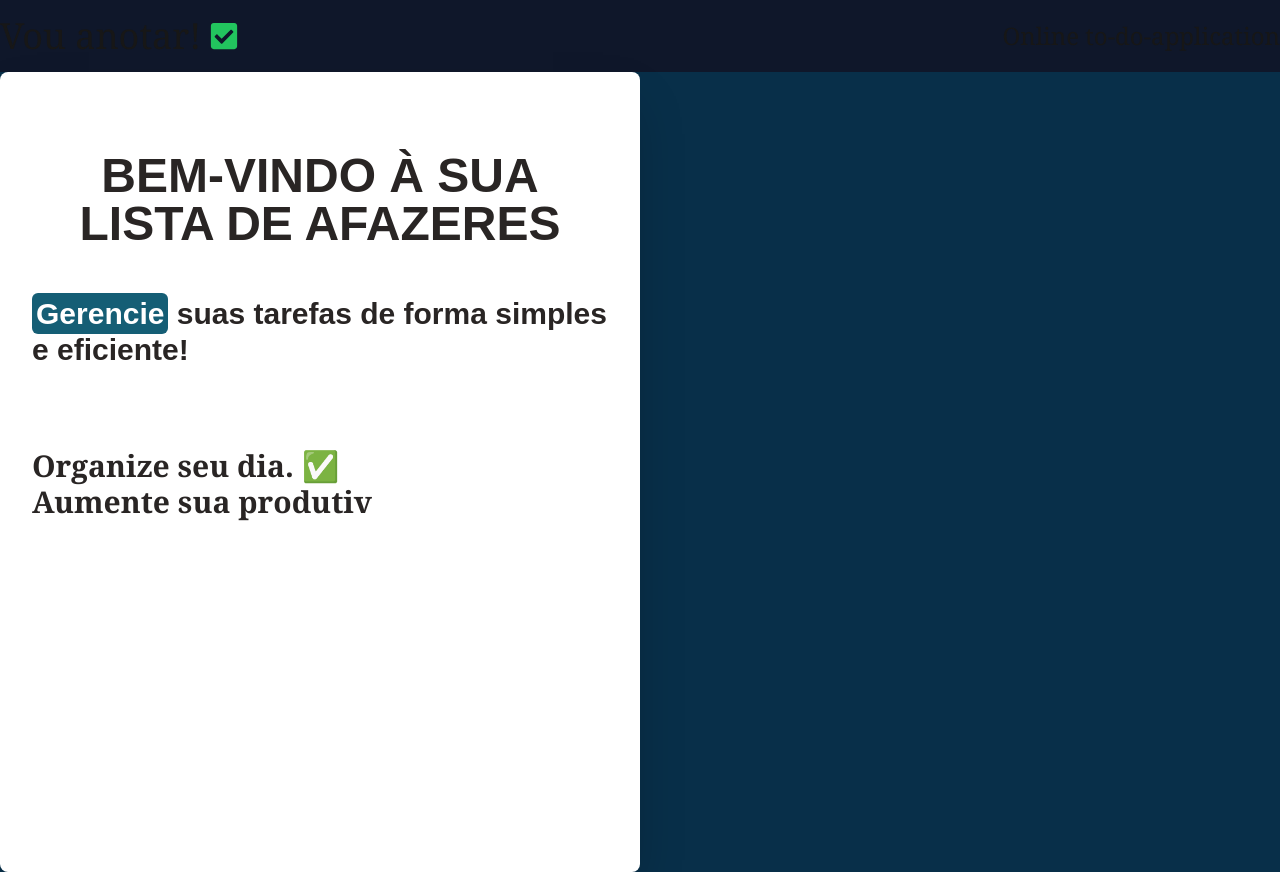
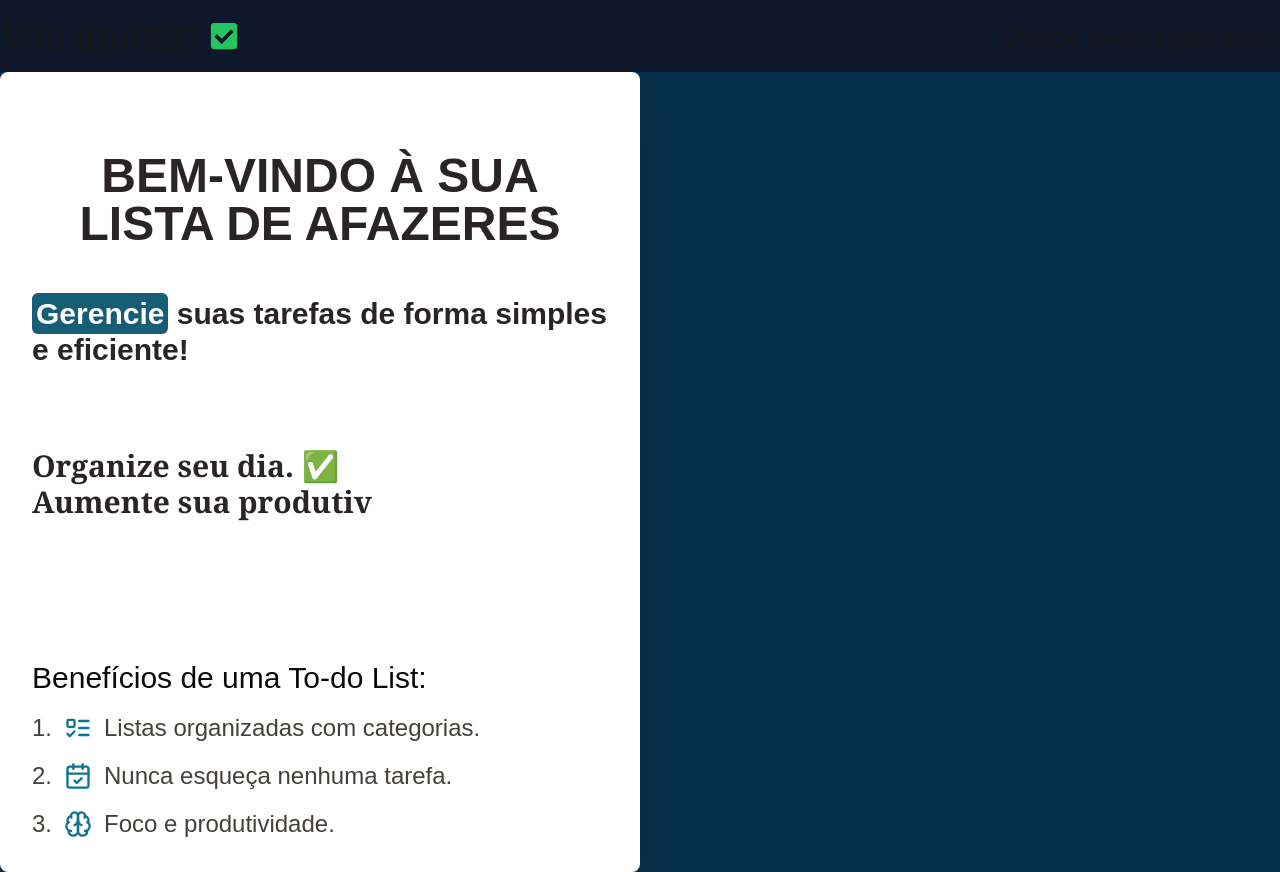
Before and after one commit to jfelipeschwaab/To-Do-Web-App-Frontend, a Next.js app: page / in a window 1280 px wide. Built offline with nearby package versions, Linux system fonts and the light colour scheme.

Commit message:
update(Homepage): Left-side of the home page almost finished, added a list of benefits of a to-do list

```diff
--- a/package.json
+++ b/package.json
@@ -10,6 +10,7 @@
   },
   "dependencies": {
     "@fontsource/montserrat": "^5.1.1",
+    "lucide-react": "^0.475.0",
     "next": "15.1.6",
     "react": "^19.0.0",
     "react-dom": "^19.0.0",
--- a/src/app/page.tsx
+++ b/src/app/page.tsx
@@ -1,5 +1,5 @@
+import { ListTodo, CalendarCheck, Brain } from "lucide-react";
 import Typewriter from "../app/components/Typewriter";
-
 
 export default function HomePage() {
   return (
@@ -10,22 +10,39 @@ export default function HomePage() {
             <h1 className="text-5xl text-stone-800 my-12 font-sans font-extrabold text-center">
               BEM-VINDO À SUA LISTA DE AFAZERES
             </h1>
-            <h3 className="text-3xl text-stone-800 mb-12 font-sans font-semibold"><span className="text-white text-3xl font-sans font-semibold bg-cyan-800 p-1 rounded-md">Gerencie</span> suas tarefas de forma simples e eficiente!</h3>
+            <h3 className="text-3xl text-stone-800 mb-12 font-sans font-semibold">
+              <span className="text-white text-3xl font-sans font-semibold bg-cyan-800 p-1 rounded-md">
+                Gerencie
+              </span> suas tarefas de forma simples e eficiente!
+            </h3>
           </div>
-          <div className="mt-8 text-left">
+
+          <div className="mt-8 text-left h-1/4">
             <Typewriter
               texts={[
                 "Organize seu dia. ✅",
                 "Aumente sua produtividade. 🚀",
-                "Nunca mais esqueça uma tarefa! 📅"
+                "Sempre tenha quando anotar! 📅"
               ]}
               delay={100}
               pauseBetweenTexts={1500}
             />
           </div>
+
+          <div className="mt-12 space-y-4">
+            <h2 className="text-3xl text-stone-950 font-sans font-medium">Benefícios de uma To-do List:</h2>
+            <h3 className="text-2xl text-stone-700 font-sans font-light flex items-center gap-3">
+              1. <ListTodo className="text-cyan-700" size={28} /> Listas organizadas com categorias.
+            </h3>
+            <h3 className="text-2xl text-stone-700 font-sans font-light flex items-center gap-3">
+              2. <CalendarCheck className="text-cyan-700" size={28} /> Nunca esqueça nenhuma tarefa.
+            </h3>
+            <h3 className="text-2xl text-stone-700 font-sans font-light flex items-center gap-3">
+              3. <Brain className="text-cyan-700" size={28} /> Foco e produtividade.
+            </h3>
+          </div>
         </div>
       </div>
     </main>
-
-  )
+  );
 }
```
Also changed, not shown: 1 other file (tests, documents, lock files or other folders).
